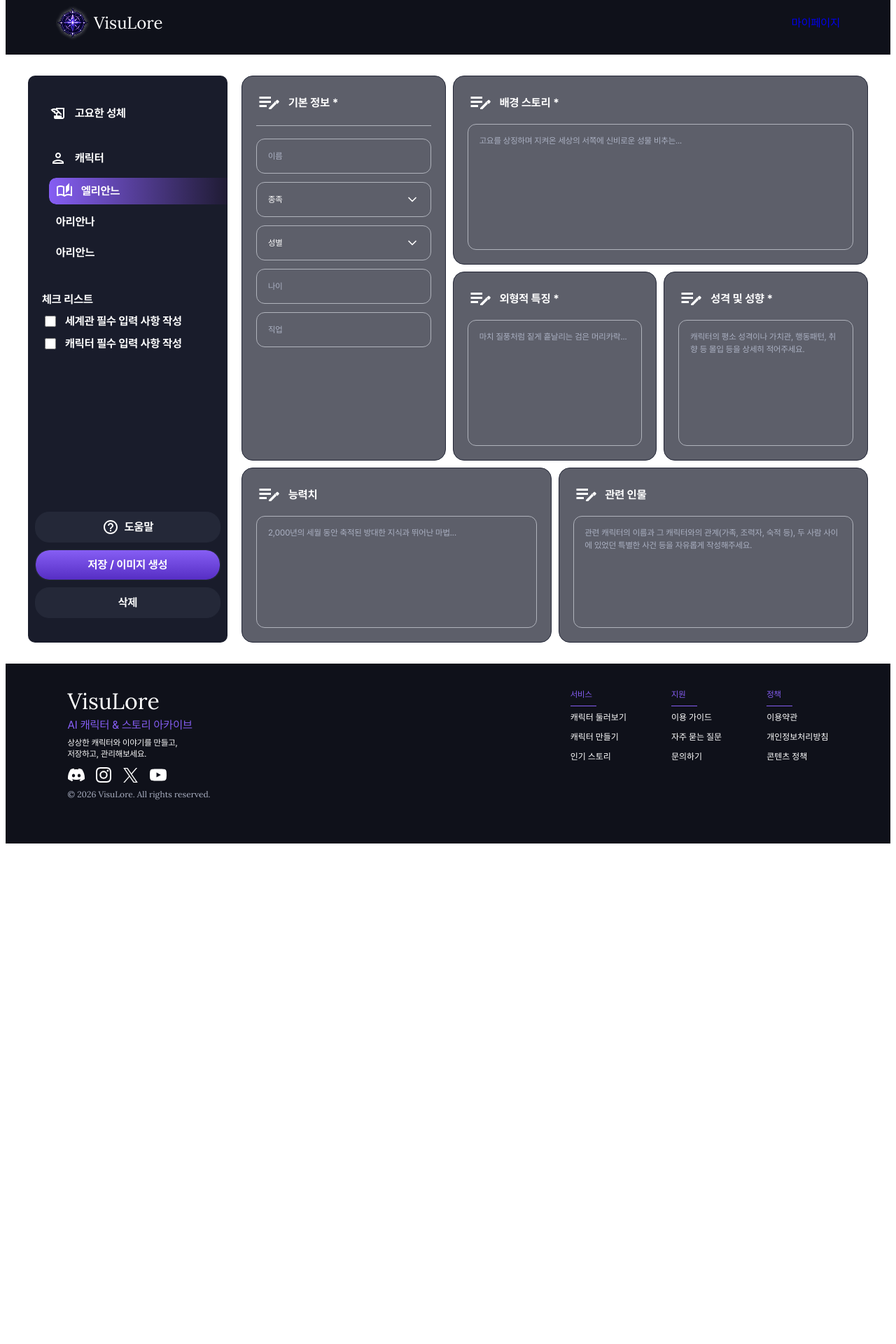
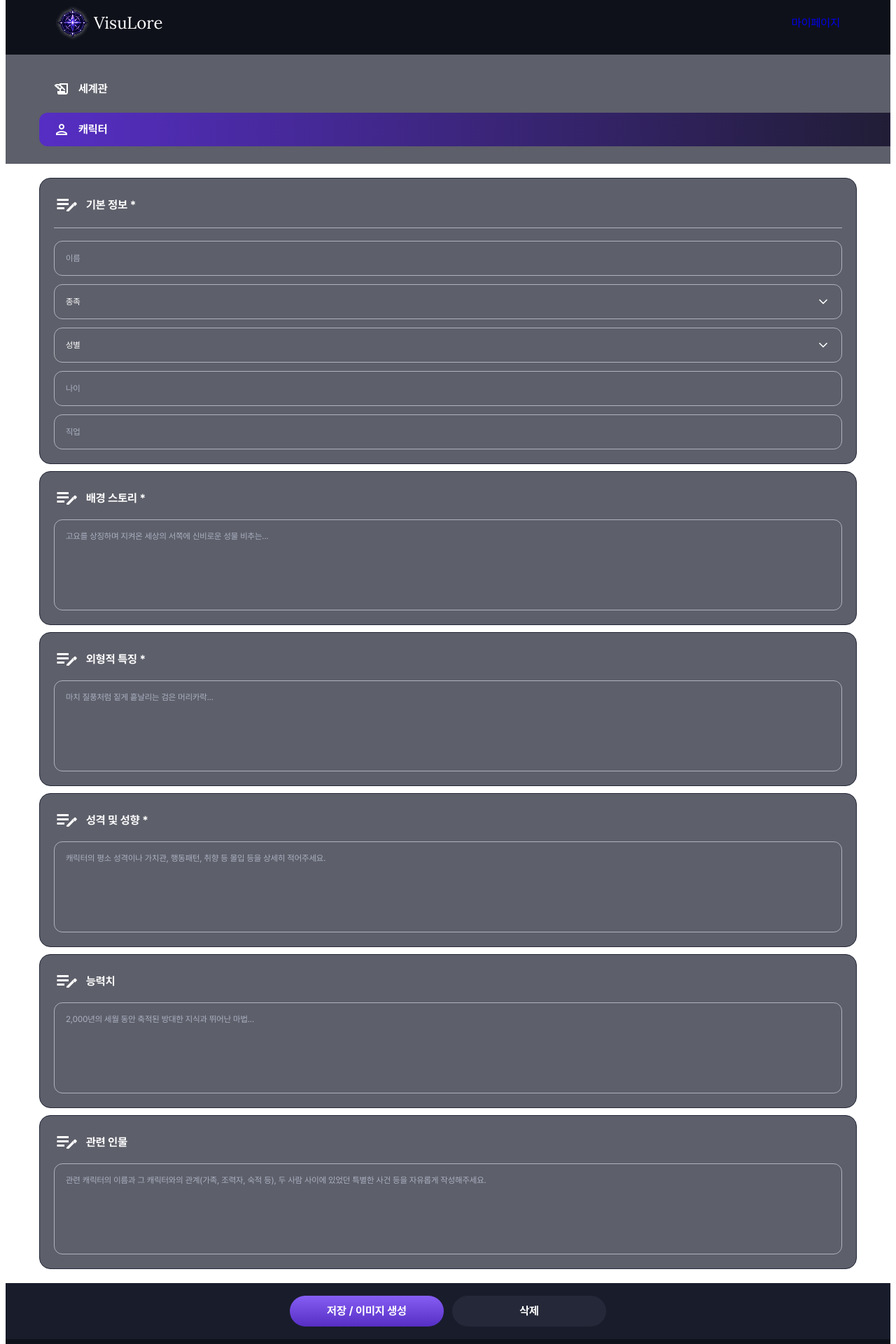
Before and after one commit to eodrn7021-cell/est_13_3st_project, a Next.js app: page /characters/create in a window 1280 px wide. Shown: the part 20-1940 px from the top of the page at 70% size. Before the commit the page ends 1233 px from the top, so only its background shows below. Built offline with nearby package versions, Linux system fonts and the light colour scheme.

Commit message:
feat: add character creation form page and supporting UI components

```diff
--- a/app/characters/create/create.module.scss
+++ b/app/characters/create/create.module.scss
@@ -1,4 +1,157 @@
-.page {
+@use "../../../styles/abstracts/_colors.scss" as colors;
+@use "../../../styles/abstracts/_variables.scss" as variables;
+
+.pageContainer {
   min-height: 100vh;
-  padding: 40px;
+  display: flex;
+  flex-direction: column;
+  background-color: #ffffff;
 }
+
+/* 상단바: 100% 가득 차는 배경
+   - 좌측 시작점: 아래 폼 카드 시작선과 수직 정렬
+   - 우측 끝(꼬리): 화면 우측 끝까지 0px 간격으로 완전히 늘어남
+*/
+.topNavSection {
+  display: none;
+  width: 100%;
+  box-sizing: border-box;
+  background-color: colors.$color_input_70;
+
+  @media (max-width: 1919px) {
+    display: flex;
+    justify-content: center;
+    width: 100%;
+  }
+}
+
+.topNavContainer {
+  display: flex;
+  flex-direction: column;
+  gap: 10px;
+  width: 100%;
+  box-sizing: border-box;
+  padding: 25px 0 25px 16px;
+  background-color: transparent;
+  border-radius: 0;
+  border: none;
+
+  @media (min-width: 1200px) and (max-width: 1919px) {
+    padding-left: calc((100% - 1200px) / 2 + 16px);
+  }
+}
+
+.topTabButton {
+  position: relative;
+  overflow: hidden;
+  display: flex;
+  align-items: center;
+  gap: 12px;
+  width: 100%;
+  height: 48px;
+  padding: 12px 20px;
+  box-sizing: border-box;
+  background: transparent;
+  border: none;
+  border-radius: 12px 0 0 12px; /* 좌측 상단/하단 라운딩 유지, 우측은 직각으로 화면 끝까지 닿음 */
+  color: colors.$color_white;
+  cursor: pointer;
+  user-select: none;
+  transition: background 0.25s ease, opacity 0.25s ease;
+
+  &:hover:not(.active) {
+    background-color: rgba(255, 255, 255, 0.05);
+  }
+
+  &.active {
+    background: colors.$gradient_main;
+  }
+
+  > * {
+    position: relative;
+    z-index: 1;
+  }
+}
+
+.mainBody {
+  display: flex;
+  flex-direction: row;
+  gap: 20px;
+  padding: 30px 20px;
+  max-width: 1200px;
+  width: 100%;
+  min-height: 870px;
+  margin: 0 auto;
+  box-sizing: border-box;
+  flex: 1;
+  align-items: stretch;
+
+  @media (max-width: 1919px) {
+    flex-direction: column;
+    min-height: auto;
+    padding: 20px 16px;
+    width: 100%;
+  }
+}
+
+/* 하단바 */
+.bottomActionSection {
+  display: none;
+  width: 100%;
+  box-sizing: border-box;
+  background-color: colors.$color_background_surface;
+
+  @media (max-width: 1919px) {
+    display: flex;
+    justify-content: center;
+    width: 100%;
+  }
+}
+
+.bottomActionContainer {
+  display: flex;
+  align-items: center;
+  justify-content: center;
+  gap: 12px;
+  width: 100%;
+  max-width: 1200px;
+  margin: 0 auto;
+  height: 80px;
+  padding: 20px 0;
+  background-color: transparent;
+  border-radius: 0;
+  box-sizing: border-box;
+  border: none;
+
+  .primaryBtn {
+    flex: 1;
+    max-width: 220px;
+    height: 44px;
+    border-radius: 22px;
+    border: none;
+    background: colors.$gradient_side;
+    color: colors.$color_white;
+    cursor: pointer;
+    transition: opacity 0.2s ease;
+
+    &:hover {
+      opacity: 0.9;
+    }
+  }
+
+  .deleteBtn {
+    flex: 1;
+    max-width: 220px;
+    height: 44px;
+    border-radius: 22px;
+    border: 1px solid colors.$color_tag;
+    background-color: colors.$color_tag;
+    color: colors.$color_white;
+    cursor: pointer;
+    transition: opacity 0.2s ease;
+
+    &:hover {
+      opacity: 0.9;
+    }
+  }
+}
--- a/app/characters/create/page.jsx
+++ b/app/characters/create/page.jsx
@@ -6,6 +6,7 @@ import Footer from "@/components/layout/Footer/Footer";
 import Sidebar from "@/components/layout/Sidebar/Sidebar";
 import CharacterForm from "@/components/character/CharacterForm/CharacterForm";
 import sidebarStyles from "@/components/layout/Sidebar/Sidebar.module.scss";
+import createStyles from "./create.module.scss";
 
 function HelpOutlineIcon() {
   return (
@@ -53,31 +54,38 @@ export default function CreateCharacterPage() {
   };
 
   return (
-    <div
-      style={{
-        minHeight: "100vh",
-        display: "flex",
-        flexDirection: "column",
-        backgroundColor: "#ffffff",
-      }}
-    >
+    <div className={createStyles.pageContainer}>
       <Header variant="account" />
 
-      <main
-        style={{
-          display: "flex",
-          flexDirection: "row",
-          gap: "20px",
-          padding: "30px 0",
-          maxWidth: "1200px",
-          width: "100%",
-          minHeight: "870px",
-          margin: "0 auto",
-          boxSizing: "border-box",
-          flex: 1,
-          alignItems: "stretch",
-        }}
-      >
+      {/* 모바일/태블릿 (< 1920px) 상단바: mainBody 밖에서 화면 100% 가득 참 */}
+      <div className={createStyles.topNavSection}>
+        <div className={createStyles.topNavContainer}>
+          <button
+            type="button"
+            className={`${createStyles.topTabButton} ${activeNav === "world" ? createStyles.active : ""}`}
+            onClick={handleSelectWorld}
+          >
+            <span className="material-icons-outlined icon_24" style={{ display: "inline-flex", alignItems: "center" }}>
+              history_edu
+            </span>
+            <span className="kr_body_b">세계관</span>
+          </button>
+
+          <button
+            type="button"
+            className={`${createStyles.topTabButton} ${activeNav === "character" ? createStyles.active : ""}`}
+            onClick={handleToggleCharacterAccordion}
+          >
+            <span className="material-icons-outlined icon_24" style={{ display: "inline-flex", alignItems: "center" }}>
+              person
+            </span>
+            <span className="kr_body_b">캐릭터</span>
+          </button>
+        </div>
+      </div>
+
+      <main className={createStyles.mainBody}>
+        {/* 데스크톱 (>= 1920px) 사이드바 */}
         <Sidebar
           topContent={
             <>
@@ -176,9 +184,21 @@ export default function CreateCharacterPage() {
         />
 
         <div style={{ flex: 1, minWidth: 0, height: "100%" }}>
-          <CharacterForm onSubmit={handleSubmit} />
+          <CharacterForm id="characterForm" onSubmit={handleSubmit} />
         </div>
       </main>
+
+      {/* 모바일/태블릿 (< 1920px) 하단바: mainBody 밖에서 화면 100% 가득 참 */}
+      <div className={createStyles.bottomActionSection}>
+        <div className={createStyles.bottomActionContainer}>
+          <button type="submit" form="characterForm" className={createStyles.primaryBtn}>
+            <span className="kr_body_b">저장 / 이미지 생성</span>
+          </button>
+          <button type="button" className={createStyles.deleteBtn}>
+            <span className="kr_body_b">삭제</span>
+          </button>
+        </div>
+      </div>
 
       <Footer />
     </div>
--- a/components/character/CharacterForm/CharacterForm.jsx
+++ b/components/character/CharacterForm/CharacterForm.jsx
@@ -1,6 +1,6 @@
 "use client";
 
-import { useState } from "react";
+import { useState, useEffect } from "react";
 import Input from "@/components/form/Input/Input";
 import Textarea from "@/components/form/Textarea/Textarea";
 import Select from "@/components/form/Select/Select";
@@ -31,6 +31,21 @@ export default function CharacterForm({
   style,
 }) {
   const [activeSelect, setActiveSelect] = useState(null);
+  const [openCard, setOpenCard] = useState("backgroundStory");
+  const [isResponsive, setIsResponsive] = useState(false);
+
+  useEffect(() => {
+    const checkWidth = () => {
+      setIsResponsive(window.innerWidth < 1920);
+    };
+    checkWidth();
+    window.addEventListener("resize", checkWidth);
+    return () => window.removeEventListener("resize", checkWidth);
+  }, []);
+
+  const toggleCard = (cardName) => {
+    setOpenCard((prev) => (prev === cardName ? null : cardName));
+  };
 
   const [formData, setFormData] = useState({
     name: initialValues.name || "",
@@ -60,19 +75,26 @@ export default function CharacterForm({
     }
   };
 
+  const isBasicInfoOpen = !isResponsive || openCard === "basicInfo";
+
   return (
     <form className={`${styles.formContainer} ${className}`.trim()} style={style} onSubmit={handleSubmit}>
       <div className={styles.sectionOne}>
-        <div className={styles.basicInfoCard}>
-          <div className={styles.cardHeader}>
+        {/* 기본 정보 카드 */}
+        <div className={`${styles.basicInfoCard} ${isResponsive && !isBasicInfoOpen ? styles.closed : ""}`}>
+          <div
+            className={`${styles.cardHeader} ${isResponsive ? styles.clickable : ""}`}
+            onClick={() => isResponsive && toggleCard("basicInfo")}
+          >
             <span className={styles.headerIcon}>
               <EditNoteIcon />
             </span>
             <h3 className={`kr_body_b ${styles.headerTitle}`}>기본 정보 *</h3>
           </div>
 
+          {isBasicInfoOpen && (
+            <>
               <div className={styles.divider} />
-
               <div className={styles.fieldList}>
                 <Input
                   placeholder="이름"
@@ -106,8 +128,11 @@ export default function CharacterForm({
                   onChange={(e) => handleChange("job", e.target.value)}
                 />
               </div>
+            </>
+          )}
         </div>
 
+        {/* 배경 스토리 * */}
         <div className={styles.backgroundStoryCard}>
           <Textarea
             title="배경 스토리 *"
@@ -116,9 +141,13 @@ export default function CharacterForm({
             onChange={(e) => handleChange("backgroundStory", e.target.value)}
             containerStyle={{ height: "100%" }}
             inputStyle={{ flex: 1 }}
+            collapsible={isResponsive}
+            isOpen={!isResponsive || openCard === "backgroundStory"}
+            onToggle={() => toggleCard("backgroundStory")}
           />
         </div>
 
+        {/* 외형적 특징 * */}
         <div className={styles.appearanceCard}>
           <Textarea
             title="외형적 특징 *"
@@ -127,9 +156,13 @@ export default function CharacterForm({
             onChange={(e) => handleChange("appearance", e.target.value)}
             containerStyle={{ height: "100%" }}
             inputStyle={{ flex: 1 }}
+            collapsible={isResponsive}
+            isOpen={!isResponsive || openCard === "appearance"}
+            onToggle={() => toggleCard("appearance")}
           />
         </div>
 
+        {/* 성격 및 성향 * */}
         <div className={styles.personalityCard}>
           <Textarea
             title="성격 및 성향 *"
@@ -138,11 +171,15 @@ export default function CharacterForm({
             onChange={(e) => handleChange("personality", e.target.value)}
             containerStyle={{ height: "100%" }}
             inputStyle={{ flex: 1 }}
+            collapsible={isResponsive}
+            isOpen={!isResponsive || openCard === "personality"}
+            onToggle={() => toggleCard("personality")}
           />
         </div>
       </div>
 
       <div className={styles.sectionTwo}>
+        {/* 능력치 */}
         <div className={styles.abilitiesCard}>
           <Textarea
             title="능력치"
@@ -151,9 +188,13 @@ export default function CharacterForm({
             onChange={(e) => handleChange("abilities", e.target.value)}
             containerStyle={{ height: "100%" }}
             inputStyle={{ flex: 1 }}
+            collapsible={isResponsive}
+            isOpen={!isResponsive || openCard === "abilities"}
+            onToggle={() => toggleCard("abilities")}
           />
         </div>
 
+        {/* 관련 인물 */}
         <div className={styles.relatedCharactersCard}>
           <Textarea
             title="관련 인물"
@@ -162,6 +203,9 @@ export default function CharacterForm({
             onChange={(e) => handleChange("relatedCharacters", e.target.value)}
             containerStyle={{ height: "100%" }}
             inputStyle={{ flex: 1 }}
+            collapsible={isResponsive}
+            isOpen={!isResponsive || openCard === "relatedCharacters"}
+            onToggle={() => toggleCard("relatedCharacters")}
           />
         </div>
       </div>
--- a/components/character/CharacterForm/CharacterForm.module.scss
+++ b/components/character/CharacterForm/CharacterForm.module.scss
@@ -4,33 +4,34 @@
 .formContainer {
   display: flex;
   flex-direction: column;
-  gap: 10px; // 피그마 설정: 폼 카드 간 수직 갭 10
+  gap: 10px;
   width: 100%;
   height: 100%;
-  min-height: 810px; // 피그마 세팅: H 810 Fill (사이드바와 동일한 810px 공간 차지)
+  min-height: 810px;
   box-sizing: border-box;
+
+  @media (max-width: 1919px) {
+    min-height: auto;
+  }
 }
 
-// 1번 레이아웃: 3열 2행 구조 (피그마 세팅: H 550 Fill)
 .sectionOne {
-  display: grid;
-  grid-template-columns: repeat(3, 1fr);
-  grid-template-rows: 1fr 1fr;
-  gap: 10px; // 텍스트 에리어 사이 갭 10
+  display: flex;
+  flex-direction: column;
+  gap: 10px;
   width: 100%;
-  height: 550px; // 피그마 1번 레이아웃 높이 550px
+  height: auto;
   box-sizing: border-box;
 
-  @media (max-width: 1024px) {
-    grid-template-columns: 1fr;
-    grid-template-rows: auto;
-    height: auto;
+  @media (min-width: 1920px) {
+    display: grid;
+    grid-template-columns: repeat(3, 1fr);
+    grid-template-rows: 1fr 1fr;
+    height: 550px;
   }
 }
 
 .basicInfoCard {
-  grid-column: 1;
-  grid-row: 1 / span 2;
   display: flex;
   flex-direction: column;
   padding: 20px;
@@ -38,80 +39,77 @@
   width: 100%;
   height: 100%;
   box-sizing: border-box;
-  background-color: colors.$color_input_70; // 인풋컬러 70 (#191c2b / rgba(25, 28, 43, 0.7))
-  border: 1px solid colors.$color_tag; // Tag Stroke (#242838)
+  background-color: colors.$color_input_70;
+  border: 1px solid colors.$color_tag;
   border-radius: 16px;
   color: colors.$color_white;
 
-  @media (max-width: 1024px) {
-    grid-column: auto;
-    grid-row: auto;
+  &.closed {
+    padding: 18px 20px;
+    gap: 0;
+  }
+
+  @media (min-width: 1920px) {
+    grid-column: 1;
+    grid-row: 1 / span 2;
   }
 }
 
 .backgroundStoryCard {
-  grid-column: 2 / span 2;
-  grid-row: 1;
   height: 100%;
 
-  @media (max-width: 1024px) {
-    grid-column: auto;
-    grid-row: auto;
+  @media (min-width: 1920px) {
+    grid-column: 2 / span 2;
+    grid-row: 1;
   }
 }
 
 .appearanceCard {
-  grid-column: 2;
-  grid-row: 2;
   height: 100%;
 
-  @media (max-width: 1024px) {
-    grid-column: auto;
-    grid-row: auto;
+  @media (min-width: 1920px) {
+    grid-column: 2;
+    grid-row: 2;
   }
 }
 
 .personalityCard {
-  grid-column: 3;
-  grid-row: 2;
   height: 100%;
 
-  @media (max-width: 1024px) {
-    grid-column: auto;
-    grid-row: auto;
+  @media (min-width: 1920px) {
+    grid-column: 3;
+    grid-row: 2;
   }
 }
 
-// 2번 레이아웃: 2열 1행 (반반 50:50 분할) 구조 (피그마 세팅: H 250 Fill)
 .sectionTwo {
-  display: grid;
-  grid-template-columns: repeat(2, 1fr);
-  gap: 10px; // 텍스트 에리어 사이 갭 10
+  display: flex;
+  flex-direction: column;
+  gap: 10px;
   width: 100%;
-  height: 250px; // 피그마 2번 레이아웃 높이 250px
+  height: auto;
   box-sizing: border-box;
 
-  @media (max-width: 1024px) {
-    grid-template-columns: 1fr;
-    height: auto;
+  @media (min-width: 1920px) {
+    display: grid;
+    grid-template-columns: repeat(2, 1fr);
+    height: 250px;
   }
 }
 
 .abilitiesCard {
-  grid-column: 1;
   height: 100%;
 
-  @media (max-width: 1024px) {
-    grid-column: auto;
+  @media (min-width: 1920px) {
+    grid-column: 1;
   }
 }
 
 .relatedCharactersCard {
-  grid-column: 2;
   height: 100%;
 
-  @media (max-width: 1024px) {
-    grid-column: auto;
+  @media (min-width: 1920px) {
+    grid-column: 2;
   }
 }
 
@@ -120,6 +118,11 @@
   align-items: center;
   gap: 10px;
   width: 100%;
+
+  &.clickable {
+    cursor: pointer;
+    user-select: none;
+  }
 
   .headerIcon {
     display: inline-flex;
@@ -155,3 +158,47 @@
   gap: 12px;
   width: 100%;
 }
+
+.mobileActionButtons {
+  display: flex;
+  align-items: center;
+  justify-content: center;
+  gap: 12px;
+  width: 100%;
+  padding: 16px 20px;
+  background-color: colors.$color_input_70;
+  border: 1px solid colors.$color_tag;
+  border-radius: 16px;
+  box-sizing: border-box;
+  margin-top: 10px;
+
+  .primaryBtn {
+    flex: 1;
+    height: 44px;
+    border-radius: 22px;
+    border: none;
+    background: colors.$gradient_side;
+    color: colors.$color_white;
+    cursor: pointer;
+    transition: opacity 0.2s ease;
+
+    &:hover {
+      opacity: 0.9;
+    }
+  }
+
+  .deleteBtn {
+    flex: 1;
+    height: 44px;
+    border-radius: 22px;
+    border: 1px solid colors.$color_tag;
+    background-color: colors.$color_tag;
+    color: colors.$color_white;
+    cursor: pointer;
+    transition: opacity 0.2s ease;
+
+    &:hover {
+      opacity: 0.9;
+    }
+  }
+}
--- a/components/form/Textarea/Textarea.jsx
+++ b/components/form/Textarea/Textarea.jsx
@@ -1,5 +1,6 @@
 "use client";
 
+import { useState } from "react";
 import styles from "./Textarea.module.scss";
 
 function EditNoteIcon() {
@@ -25,8 +26,24 @@ export default function Textarea({
   className = "",
   containerStyle,
   inputStyle,
+  collapsible = false,
+  isOpen: propIsOpen,
+  defaultOpen = true,
+  onToggle,
   ...props
 }) {
+  const [internalIsOpen, setInternalIsOpen] = useState(defaultOpen);
+  const isOpen = propIsOpen !== undefined ? propIsOpen : internalIsOpen;
+
+  const handleTitleClick = () => {
+    if (!collapsible) return;
+    if (onToggle) {
+      onToggle(!isOpen);
+    } else {
+      setInternalIsOpen((prev) => !prev);
+    }
+  };
+
   const renderIcon = () => {
     if (!icon || icon === "edit_note") {
       return <EditNoteIcon />;
@@ -42,14 +59,29 @@ export default function Textarea({
   };
 
   return (
-    <div className={`${styles.container} ${className}`.trim()} style={containerStyle}>
-      <div className={styles.inputTitle}>
+    <div
+      className={`${styles.container} ${collapsible ? styles.collapsible : ""} ${isOpen ? styles.open : styles.closed} ${className}`.trim()}
+      style={containerStyle}
+    >
+      <div
+        className={`${styles.inputTitle} ${collapsible ? styles.clickable : ""}`}
+        onClick={handleTitleClick}
+        role={collapsible ? "button" : undefined}
+        tabIndex={collapsible ? 0 : undefined}
+        onKeyDown={(e) => {
+          if (collapsible && (e.key === "Enter" || e.key === " ")) {
+            e.preventDefault();
+            handleTitleClick();
+          }
+        }}
+      >
         <span className={styles.icon}>
           {renderIcon()}
         </span>
         <span className={`kr_body_b ${styles.titleText}`}>{title}</span>
       </div>
 
+      {(!collapsible || isOpen) && (
         <div className={styles.input} style={inputStyle}>
           <textarea
             className={`kr_caption ${styles.textarea}`}
@@ -59,6 +91,7 @@ export default function Textarea({
             {...props}
           />
         </div>
+      )}
     </div>
   );
 }
--- a/components/form/Textarea/Textarea.module.scss
+++ b/components/form/Textarea/Textarea.module.scss
@@ -12,6 +12,12 @@
   border: 1px solid colors.$color_tag;
   border-radius: 16px;
   color: colors.$color_white;
+  transition: all 0.25s ease;
+
+  &.closed {
+    padding: 18px 20px;
+    gap: 0;
+  }
 }
 
 .inputTitle {
@@ -21,6 +27,11 @@
   padding: 0;
   width: 100%;
   justify-content: flex-start;
+
+  &.clickable {
+    cursor: pointer;
+    user-select: none;
+  }
 
   .icon {
     display: inline-flex;
--- a/components/layout/Sidebar/Sidebar.module.scss
+++ b/components/layout/Sidebar/Sidebar.module.scss
@@ -19,10 +19,8 @@
 
   color: colors.$color_white;
 
-  @media (max-width: 900px) {
-    width: 100%;
-    min-height: auto;
-    align-self: auto;
+  @media (max-width: 1919px) {
+    display: none;
   }
 }
 
```
Lines whose indentation alone changed are shown as unchanged.
